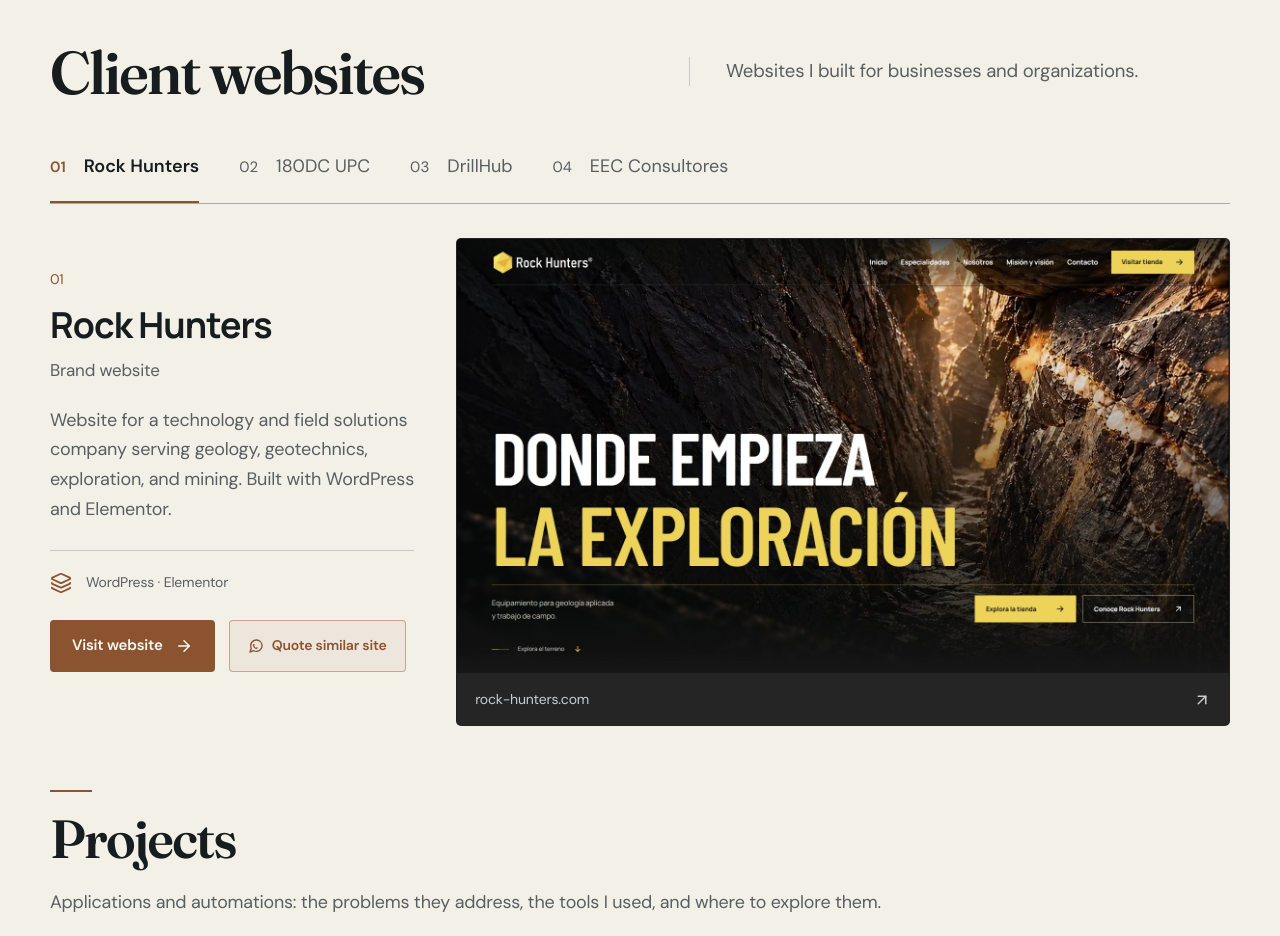
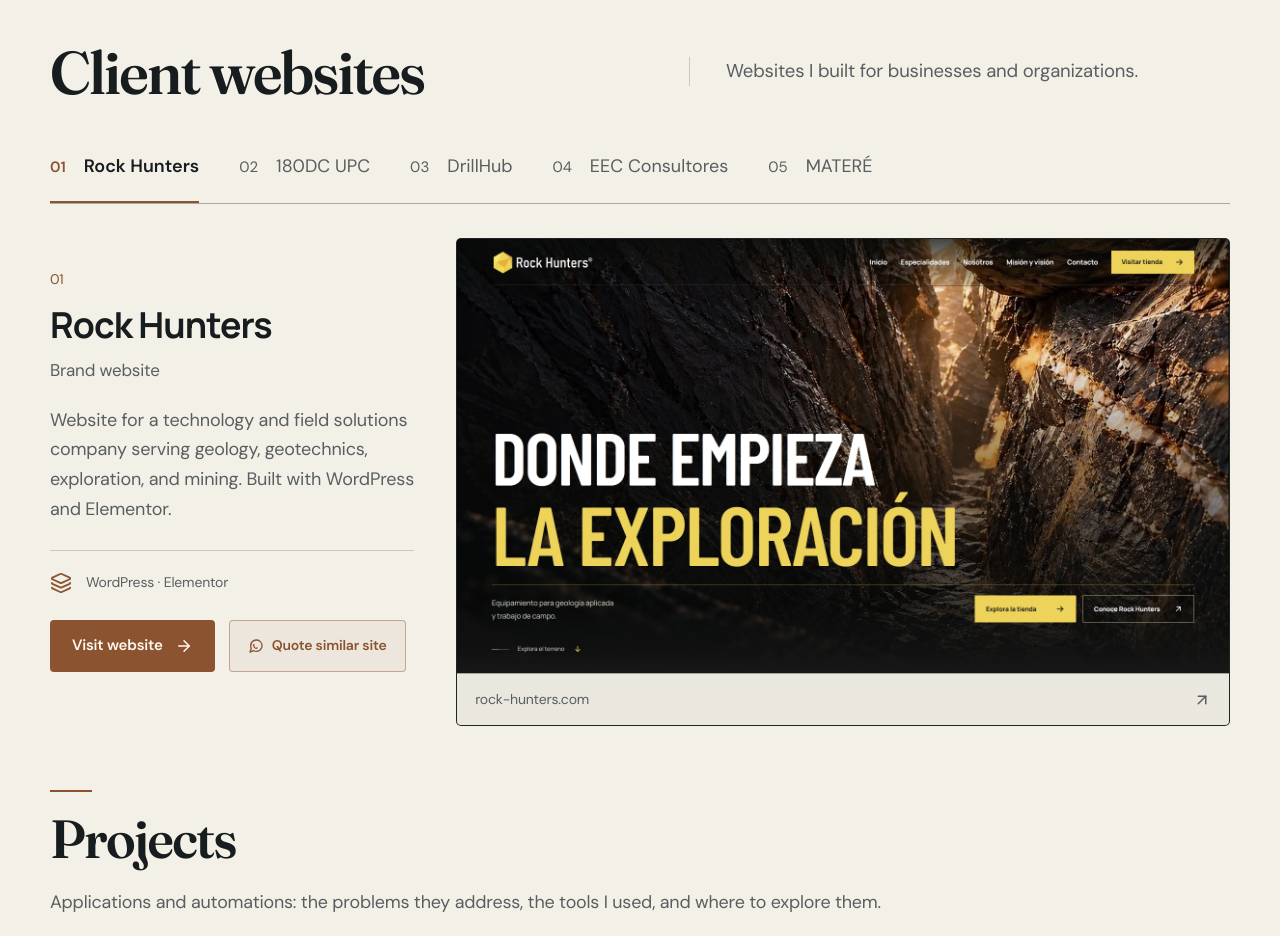
Before and after one commit to JulioXC4/portfolio, a Next.js app: page / in a window 1280 px wide. Shown: the part 2320-3256 px from the top of the page. Built offline with nearby package versions, Linux system fonts and the light colour scheme; no server answers.

Commit message:
Unify preview caption surfaces and add Matere work in development

```diff
--- a/src/components/sections/Freelance.module.css
+++ b/src/components/sections/Freelance.module.css
@@ -23,7 +23,7 @@
 .imageFrame { position: relative; aspect-ratio: 16/9; }
 .screenshot { object-fit: contain; }
 a.preview:hover { border-color: var(--color-primary); }
-.domain { display: flex; align-items: center; justify-content: space-between; gap: 12px; color: inherit; padding: 14px 18px; border-top: 1px solid var(--border-color); min-height: 48px; font-size: 14px; overflow-wrap: anywhere; }
+.domain { display: flex; align-items: center; justify-content: space-between; gap: 12px; background: var(--bg-surface-solid); color: var(--text-secondary); padding: 14px 18px; border-top: 1px solid var(--border-color-hover); min-height: 48px; font-size: 14px; overflow-wrap: anywhere; }
 @media (max-width: 760px) { .case > .preview { order: -1; } .details { padding-top: 0; } }
 :global([data-theme="light"]) .visit { color: #fffaf2; }
 @media (max-width: 1100px) { .case { grid-template-columns: 1fr 1.4fr; gap: 28px; } .description { font-size: 15px; } .heading { font-size: 50px; } .intro { font-size: 18px; padding-left: 26px; } .title { font-size: 31px; } }
--- a/src/components/sections/Freelance.tsx
+++ b/src/components/sections/Freelance.tsx
@@ -27,6 +27,9 @@
   const project = freelanceProjects[active];
   const Preview = project.url ? 'a' : 'div';
   const isSpanish = language === 'es';
+  const previewStatus = project.inDevelopment
+    ? (isSpanish ? 'En desarrollo' : 'In development')
+    : (isSpanish ? 'Sin enlace público' : 'No public link');
 
   useLayoutEffect(() => {
     if (previous.current !== active) {
@@ -174,7 +177,7 @@
               <span>{project.domain ?? project.name}</span>
               {project.url
                 ? <ArrowUpRight size={18} aria-hidden="true" />
-                : <span>{isSpanish ? 'Sin enlace público' : 'No public link'}</span>}
+                : <span>{previewStatus}</span>}
             </span>
           </Preview>
         </article>
--- a/src/data/freelance.ts
+++ b/src/data/freelance.ts
@@ -3,6 +3,7 @@
   name: string;
   url?: string;
   domain?: string;
+  inDevelopment?: boolean;
   image: string;
   previewBackground: string;
   previewForeground: string;
@@ -73,4 +74,18 @@
     platformES: 'Astro · WordPress (versión anterior)',
     platformEN: 'Astro · WordPress (previous version)',
   },
+  {
+    id: 'matere',
+    name: 'MATERÉ',
+    inDevelopment: true,
+    image: '/images/freelance/matere-desktop.webp',
+    previewBackground: '#f7f3ec',
+    previewForeground: '#30231d',
+    categoryES: 'Tienda online',
+    categoryEN: 'Online store',
+    descriptionES: 'Tienda online de belleza con catálogo de perfumes, maquillaje y cuidado personal, carrito de compras y consultas por WhatsApp. Proyecto en desarrollo.',
+    descriptionEN: 'Online beauty boutique with a perfume, makeup, and personal care catalog, a shopping cart, and WhatsApp inquiries. Currently in development.',
+    platformES: 'React',
+    platformEN: 'React',
+  },
 ] as const;
```
Also changed, not shown: public/images/brands/SOURCES.md (+2 -0 lines), public/images/freelance/matere-desktop.webp (added).
